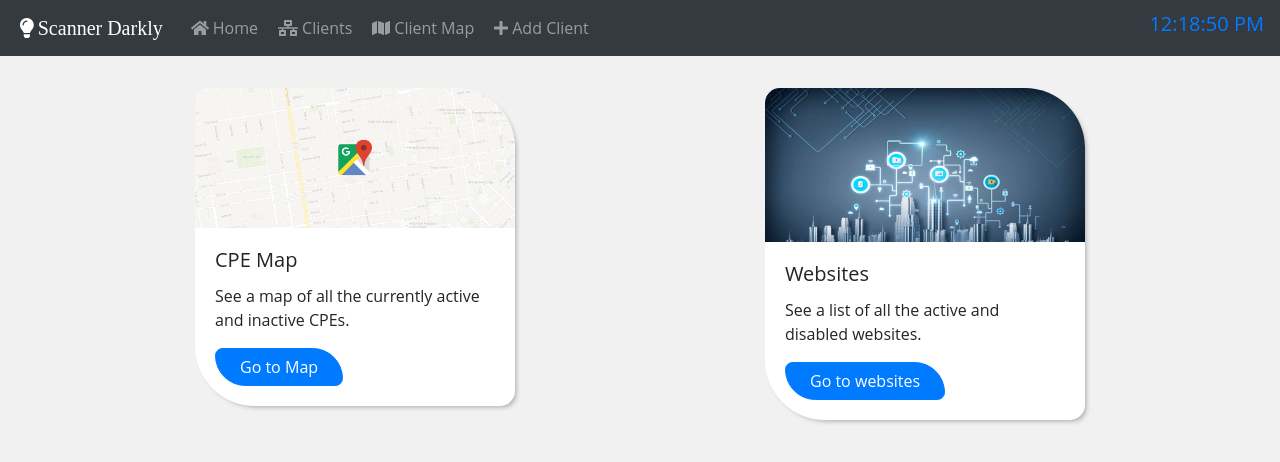
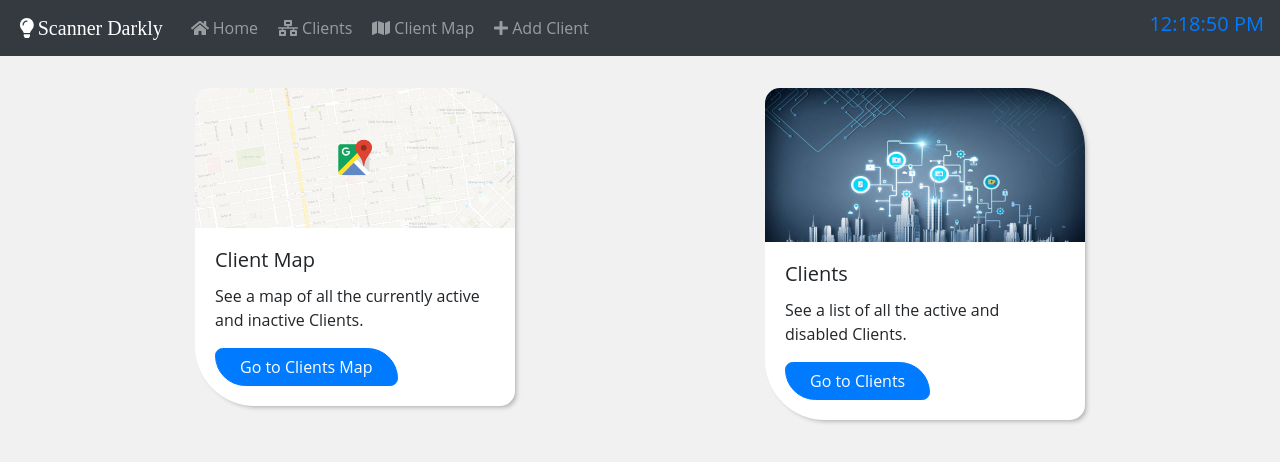
Before and after one commit to MahmoudThePeltist/ipuptimescanner_fe, a React (Create React App) app: page / in a window 1280 px wide. Shown: the top 462 px of the page. Built offline with nearby package versions, Linux system fonts and the light colour scheme; no server answers; what webfontloader would draw is missing.

Commit message:
SMALL EDITS: related to new route names

```diff
--- a/src/views/home_view/home.view.js
+++ b/src/views/home_view/home.view.js
@@ -37,12 +37,12 @@ export class HomeView extends Component {
                         <Card className="mx-auto" style={{ width: '20rem' }}>
                             <Card.Img variant="top" src={ mapImage } />
                             <Card.Body>
-                            <Card.Title>CPE Map</Card.Title>
+                            <Card.Title>Client Map</Card.Title>
                             <Card.Text>
-                                See a map of all the currently active and inactive CPEs.
+                                See a map of all the currently active and inactive Clients.
                             </Card.Text>
-                            <Link to="/cpemap">
-                                <Button variant="primary">Go to Map</Button>
+                            <Link to="/clients/map">
+                                <Button variant="primary">Go to Clients Map</Button>
                             </Link>
                             </Card.Body>
                         </Card>
@@ -53,12 +53,12 @@ export class HomeView extends Component {
                         <Card className="mx-auto" style={{ width: '20rem' }}>
                             <Card.Img variant="top" src={ webImage } />
                             <Card.Body>
-                            <Card.Title>Websites</Card.Title>
+                            <Card.Title>Clients</Card.Title>
                             <Card.Text>
-                                See a list of all the active and disabled websites.
+                                See a list of all the active and disabled Clients.
                             </Card.Text>
-                            <Link to="/websites">
-                                <Button variant="primary">Go to websites</Button>
+                            <Link to="/clients">
+                                <Button variant="primary">Go to Clients</Button>
                             </Link>
                             </Card.Body>
                         </Card>
```
